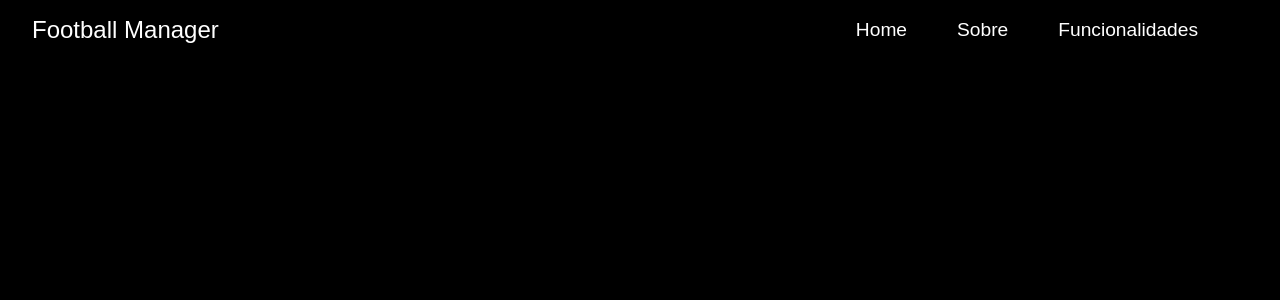
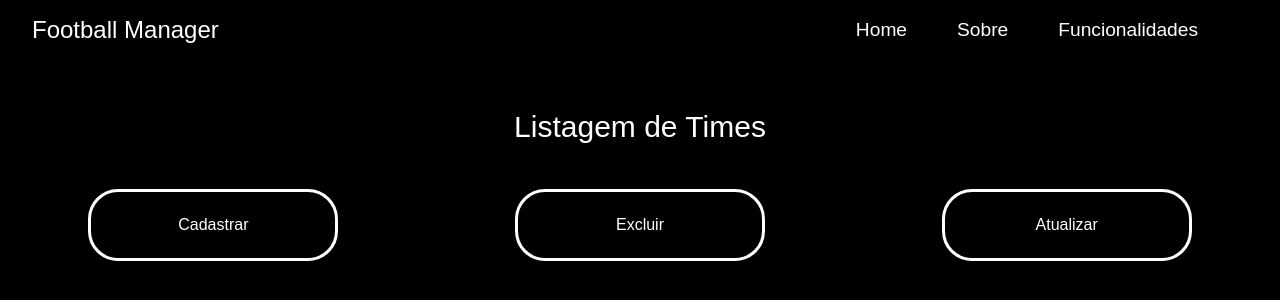
Before and after one commit to RenanCruz7/FootballManager-Website, an Angular app: page /listar-times in a window 1280 px wide. Shown: the top 300 px of the page. Built offline with nearby package versions, Linux system fonts and the light colour scheme; no server answers.

Commit message:
Listagem de Times

```diff
--- a/src/app/componentes/times/listar-times/listar-times.component.css
+++ b/src/app/componentes/times/listar-times/listar-times.component.css
@@ -0,0 +1,38 @@
+.lista-texto{
+    font-size: 30px;
+    text-align: center;
+    margin-top: 50px;
+}
+
+.cards{
+    display: flex;
+    flex-wrap: wrap;
+    gap: 2rem;
+    justify-content: center;
+    margin: 1rem 0 2rem;
+    margin-top: 150px;
+}
+
+.borda{
+    border: 1px solid white;
+    padding: 2rem;
+    border-radius: 5px;
+    margin: auto;
+}
+
+.botao-container {
+    display: flex;
+    justify-content: center;
+    align-items: center;
+}
+.botao {
+    font-size: 1rem;
+    color: white;
+    width: 250px;
+    padding: 1.5rem;
+    margin: 0 auto;
+    border: solid;
+    border-width: 3px;
+    border-radius: 30px;
+    margin-top: 45px;
+}
--- a/src/app/componentes/times/listar-times/listar-times.component.html
+++ b/src/app/componentes/times/listar-times/listar-times.component.html
@@ -1 +1,15 @@
-<p>listar-times works!</p>
+<p class="ff-fira lista-texto">Listagem de Times</p>
+<div class="botao-container">
+    <button  class="botao ff-fira">Cadastrar</button>
+    <button  class="botao ff-fira">Excluir</button>
+    <button  class="botao ff-fira">Atualizar</button>
+</div>
+<div class="cards">
+    <div class="borda" *ngFor="let time of listaTimes">
+        <p class="ff-fira">Nome:{{time.nome}}</p>
+        <p class="ff-fira">Estadio:{{time.estadio}}</p>
+        <p class="ff-fira">Fundação:{{time.fundacao}}</p>
+        <p class="ff-fira">Patrocinador:{{time.patrocinador}}</p>
+        <p class="ff-fira">Mascote:{{time.mascote}}</p>
+    </div>
+</div>
--- a/src/app/componentes/times/listar-times/listar-times.component.ts
+++ b/src/app/componentes/times/listar-times/listar-times.component.ts
@@ -1,4 +1,6 @@
 import { Component } from '@angular/core';
+import { Time } from '../time';
+import { TimeService } from '../time.service';
 
 @Component({
   selector: 'app-listar-times',
@@ -6,5 +8,14 @@ import { Component } from '@angular/core';
   styleUrls: ['./listar-times.component.css']
 })
 export class ListarTimesComponent {
+  listaTimes: Time[] = []
 
+  constructor(private service: TimeService){}
+
+
+  ngOnInit():void{
+    this.service.listar().subscribe((listaTimes: any) =>{
+      this.listaTimes = listaTimes.content
+    })
+  }
 }
--- /dev/null
+++ b/src/app/componentes/times/time.service.ts
@@ -0,0 +1,18 @@
+import { Injectable } from '@angular/core';
+import { HttpClient} from '@angular/common/http';
+import { Observable} from 'rxjs';
+import { Time } from './time';
+
+
+@Injectable({
+  providedIn: 'root'
+})
+export class TimeService {
+
+  private readonly API = "http://localhost:8080/times"
+  constructor(private http: HttpClient) { }
+
+  listar(): Observable<Time[]>{
+    return this.http.get<Time[]>(this.API)
+  }
+}
--- /dev/null
+++ b/src/app/componentes/times/time.ts
@@ -0,0 +1,9 @@
+export interface Time{
+    id?:number
+    nome:string
+    estadio:string
+    fundacao:string
+    patrocinador:string
+    mascote: string
+    ativo: boolean
+}
```
Also changed, not shown: 1 other file (tests, documents, lock files or other folders).
